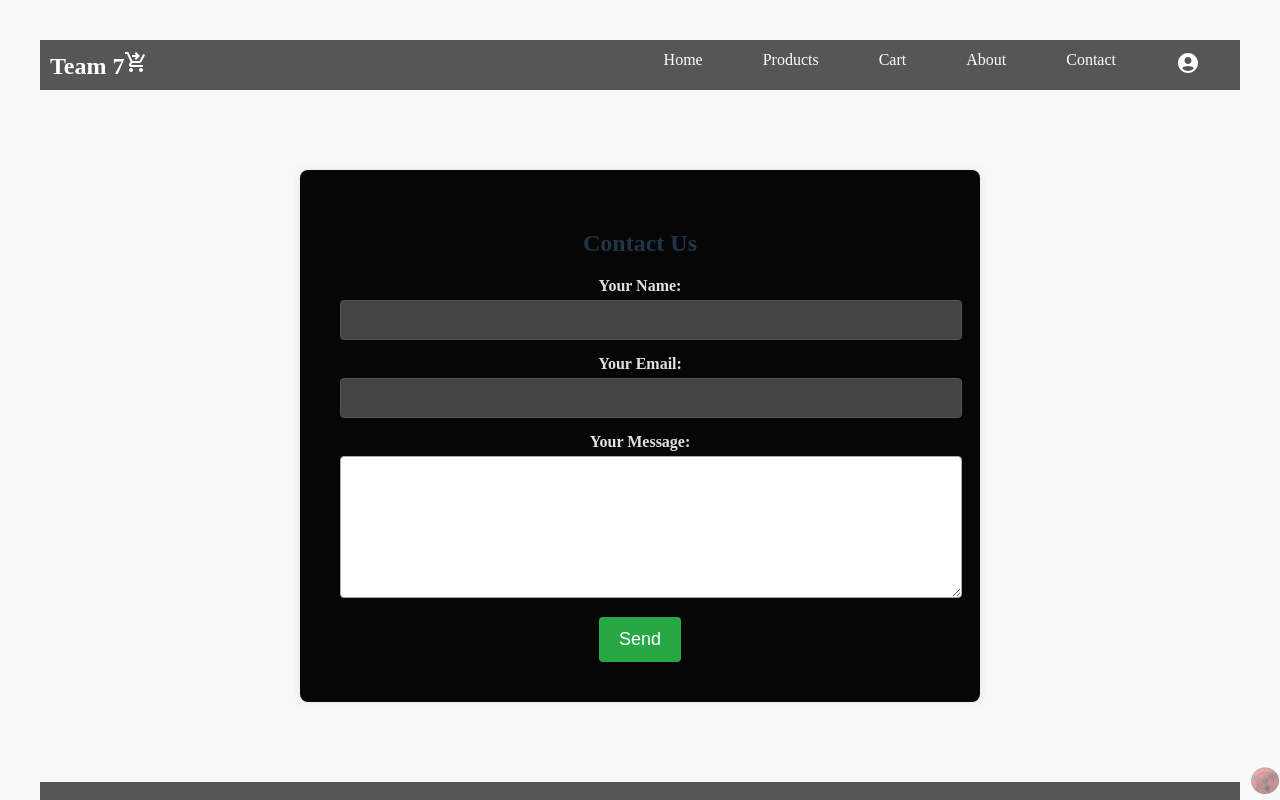
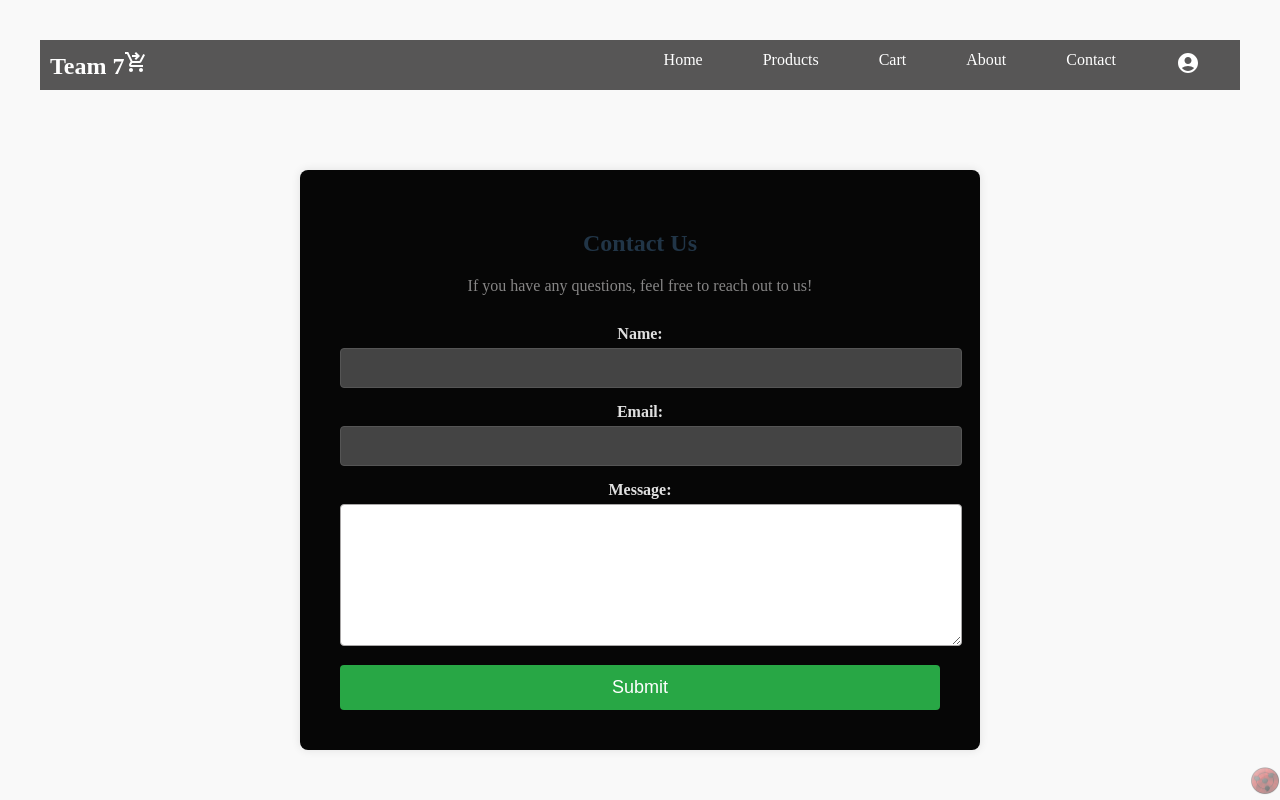
Before and after one commit to Viren-Kevat/Team_7, a React (Vite) app: page /contactus in a window 1280 px wide. Shown: the top 800 px of the page. Built offline with nearby package versions, Linux system fonts and the light colour scheme.

Commit message:
change in contact us

```diff
--- a/src/App.jsx
+++ b/src/App.jsx
@@ -1,6 +1,6 @@
 import React, { useState} from 'react';
 import { BrowserRouter as Router, Route, Routes } from 'react-router-dom';
-import {Box,Mainbox,Mainservice,AboutUs,Ridhi,Savan,Viren,Base,Cart,Footer,Header,Hero,ContactUs,SignIn,Thankyou,ScrollTop,EasterEgg} from "./components"
+import {Box,Mainbox,Mainservice,AboutUs,Ridhi,Savan,Viren,Base,Cart,Footer,Header,Hero,ContactUs,SignIn,ScrollTop,EasterEgg} from "./components"
 import Productsection from './productsection.jsx';
 import Brands from "./img/famous_brands_3.jpeg"
 import State from './state.jsx';
@@ -122,7 +122,6 @@ function App() {
           </>
           }
         />
-        <Route path="/thankyou" element={<Thankyou />} />
         <Route
           path="/signin"
           element={
--- a/src/components/about/contactus.jsx
+++ b/src/components/about/contactus.jsx
@@ -1,5 +1,5 @@
 import React, { useState } from "react";
-import "./contactus.css"; // Assuming you have some basic styles
+import "./contactus.css";
 
 const ContactUs = () => {
   const [formData, setFormData] = useState({
@@ -18,35 +18,21 @@ const ContactUs = () => {
 
   const handleSubmit = (e) => {
     e.preventDefault();
-
-    fetch("/", {
-      method: "POST",
-      headers: { "Content-Type": "application/x-www-form-urlencoded" },
-      body: new URLSearchParams(formData).toString(),
-    })
-      .then(() => {
-        console.log("Form successfully submitted");
-        window.location.href = "/thankyou"; // Redirect to a custom thank you page
-      })
-      .catch((error) => {
-        console.error("Form submission error:", error);
-        alert("Form submission failed!");
-      });
+    console.log("Form data submitted:", formData);
+    setFormData({
+      name: "",
+      email: "",
+      message: "",
+    });
   };
 
   return (
     <div className="contact-us-section">
       <h2>Contact Us</h2>
-      <form
-        name="contact"
-        method="POST"
-        data-netlify="true"
-        onSubmit={handleSubmit}
-      >
-        {/* <input type="hidden" name="form-name" value="contact" /> */}
-
+      <p>If you have any questions, feel free to reach out to us!</p>
+      <form onSubmit={handleSubmit} className="contact-us-form">
         <div className="form-group">
-          <label htmlFor="name">Your Name:</label>
+          <label htmlFor="name">Name:</label>
           <input
             type="text"
             id="name"
@@ -56,9 +42,8 @@ const ContactUs = () => {
             required
           />
         </div>
-
         <div className="form-group">
-          <label htmlFor="email">Your Email:</label>
+          <label htmlFor="email">Email:</label>
           <input
             type="email"
             id="email"
@@ -68,9 +53,8 @@ const ContactUs = () => {
             required
           />
         </div>
-
         <div className="form-group">
-          <label htmlFor="message">Your Message:</label>
+          <label htmlFor="message">Message:</label>
           <textarea
             id="message"
             name="message"
@@ -79,8 +63,7 @@ const ContactUs = () => {
             required
           />
         </div>
-
-        <button type="submit" className="submit-button">Send</button>
+        <button type="submit" className="submit-button">Submit</button>
       </form>
     </div>
   );
--- a/src/components/about/thankyou.css
+++ /dev/null
@@ -1,25 +0,0 @@
-.thank-you-section {
-  text-align: center;
-  padding: 50px;
-  margin-top: 50px;
-}
-
-.thank-you-section h1 {
-  font-size: 2.5rem;
-  color: #4caf50;
-}
-
-.thank-you-section p {
-  font-size: 1.25rem;
-  margin: 20px 0;
-}
-
-.home-link {
-  font-size: 1rem;
-  color: #007bff;
-  text-decoration: none;
-}
-
-.home-link:hover {
-  text-decoration: underline;
-}
--- a/src/components/about/thankyou.jsx
+++ /dev/null
@@ -1,15 +0,0 @@
-import React from "react";
-import { Link } from "react-router-dom"; // Assuming you're using React Router for navigation
-import "./thankyou.css"; // Optional: Add your custom styles
-
-const ThankYou = () => {
-  return (
-    <div className="thank-you-section">
-      <h1>Thank You!</h1>
-      <p>Your message has been successfully sent. We will get back to you shortly.</p>
-      <Link to="/" className="home-link">Go Back to Home</Link>
-    </div>
-  );
-};
-
-export default ThankYou;
--- a/src/components/index.js
+++ b/src/components/index.js
@@ -19,4 +19,3 @@ export { default as SignIn } from "./about/signin.jsx";
 export { default as ContactUs } from "./about/contactus.jsx";
 export { default as ScrollTop } from "./general/scrolltop.jsx";
 export { default as EasterEgg } from "./easter_egg/easter_egg.jsx";
-export { default as Thankyou } from "./about/thankyou.jsx";
```
